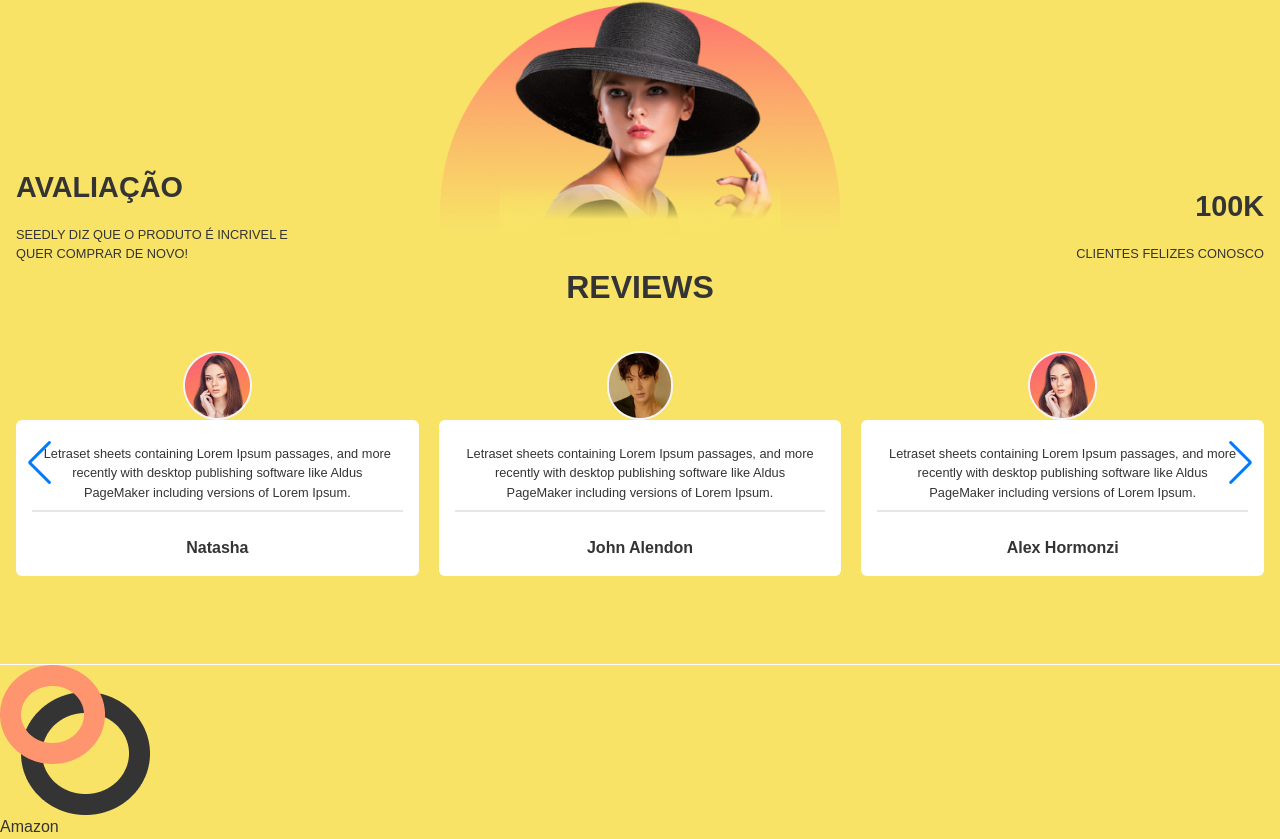
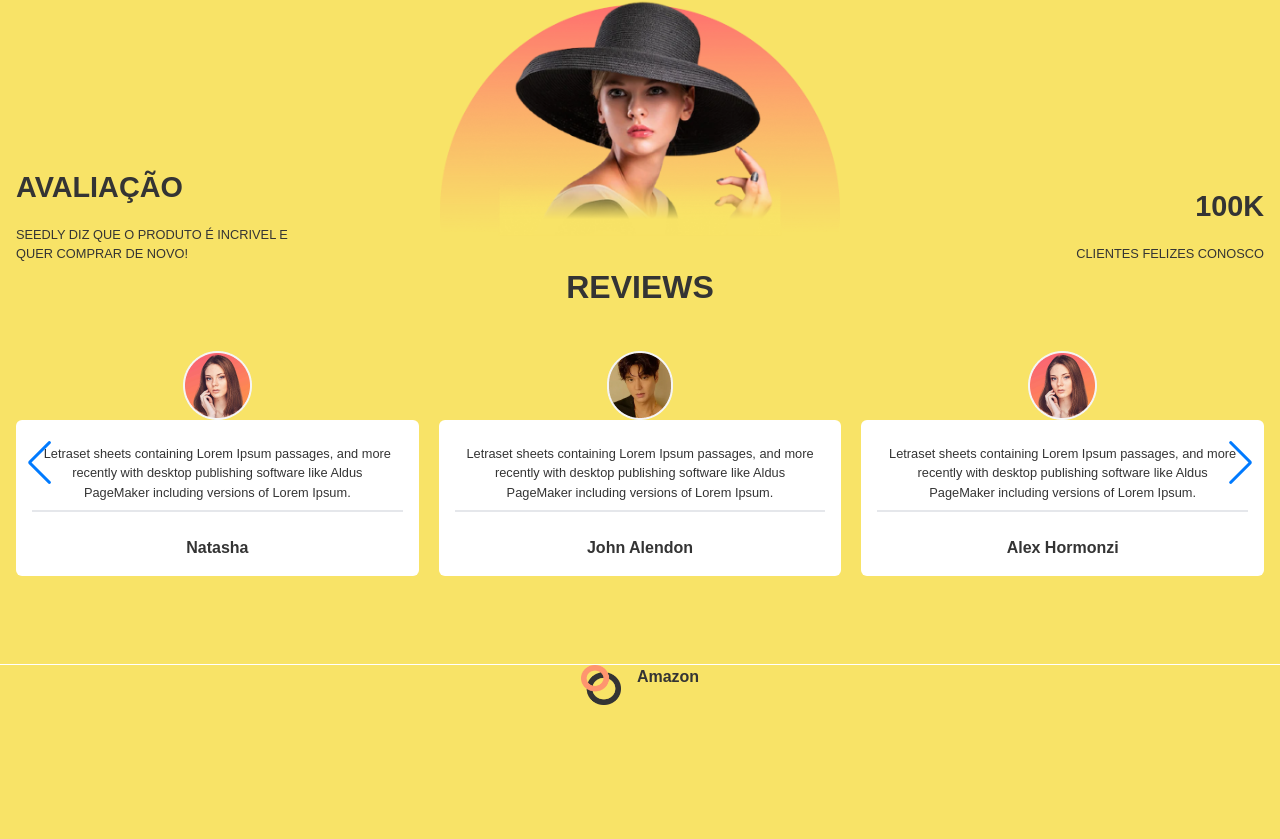
Before and after one commit to LucasP0/E_commerce_loja, a React (Vite) app: page / in a window 1280 px wide. Shown: the part 1938-2777 px from the top of the page. After the commit the page ends 2643 px from the top, so only its background shows below. Built offline with nearby package versions, Linux system fonts and the light colour scheme.

Commit message:
aaaaaaaaaaa

```diff
--- a/src/components/footer/footer.tsx
+++ b/src/components/footer/footer.tsx
@@ -1,14 +1,22 @@
+import { MapPin } from 'lucide-react'
 import Logo from '../../assets/logo.png'
+import { FooterComponent } from './footerComponent'
 
 export const Footer = () => {
   return (
     <div className='cFooterWrap w-full mt-20'>
-      <hr className='w-full  border-white mt-4'/>
-      <div className='cfooter'>
-        <div className='logo'>
-          <img src={Logo} alt="logo" />
-          <span>Amazon</span>
+      <hr className='w-full  border-white mt-4' />
+      <div className='cfooter flex w-full justify-around'>
+        <div className='logo flex items-start gap-4'>
+          <img
+            src={Logo}
+            alt="logo"
+            className='w-10 h-10'
+          />
+          <span className='font-semibold text-base '>Amazon</span>
         </div>
+
+
       </div>
     </div>
   )
--- /dev/null
+++ b/src/components/footer/footerComponent.tsx
@@ -0,0 +1,19 @@
+interface Iprops {
+  icon: JSX.Element;
+  spanOne: string;
+  spanTwo: string;
+}
+
+export const FooterComponent = ({ icon, spanOne, spanTwo }: Iprops) => {
+  return (
+    <div className='bloc '>
+      <div className='detail'>
+        <span>{spanOne}</span>
+        <span className='pngLinE'>
+          {icon}
+          <span>{spanTwo}</span>
+        </span>
+      </div>
+    </div>
+  )
+}
--- a/src/styles/index.css
+++ b/src/styles/index.css
@@ -11,7 +11,6 @@ body {
   trasition: all 3ms ease;
   color: #343434;
   scroll-behavior: smooth;
-
 }
 @media screen and (max-width: 800px) {
   body
```
